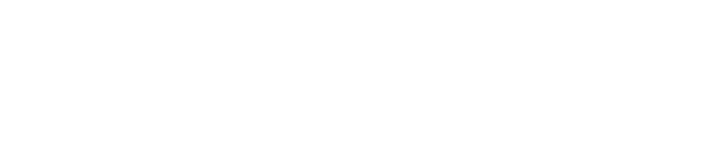
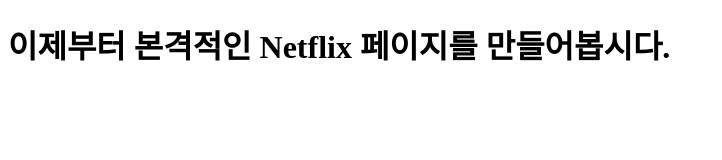
Before and after one commit to xsujinx/netflixproject, a plain HTML site: page index.html in a window 1280 px wide. Shown: the whole page, without its empty margins (0-722 px from the left). Drawn offline with Linux system fonts and the light colour scheme.

Commit message:
edit index

```diff
--- a/index.html
+++ b/index.html
@@ -9,6 +9,6 @@
     <title>Document</title>
 </head>
 <body>
-
+    <h1>이제부터 본격적인 Netflix 페이지를 만들어봅시다.</h1>
 </body>
 </html>
```
